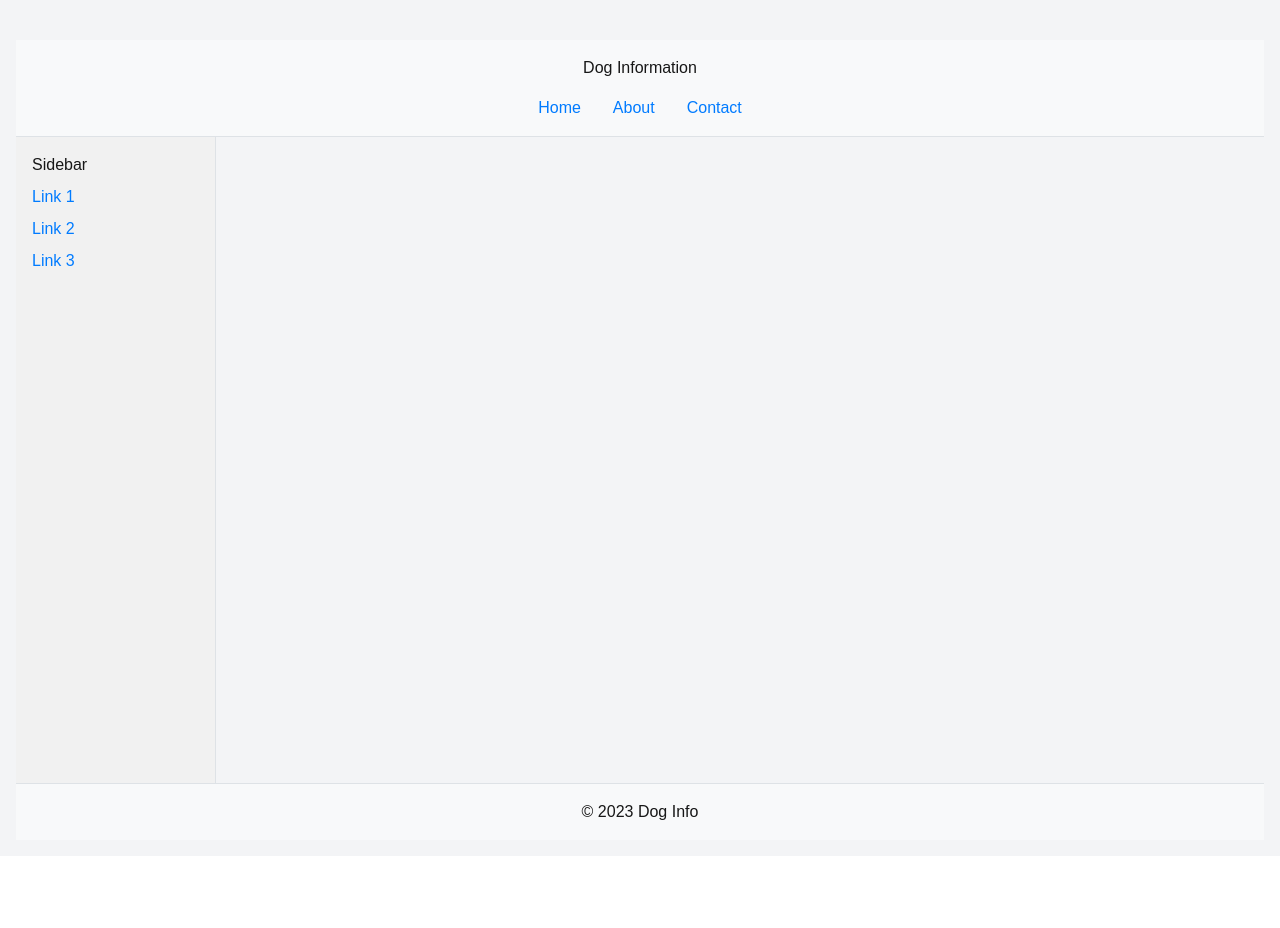
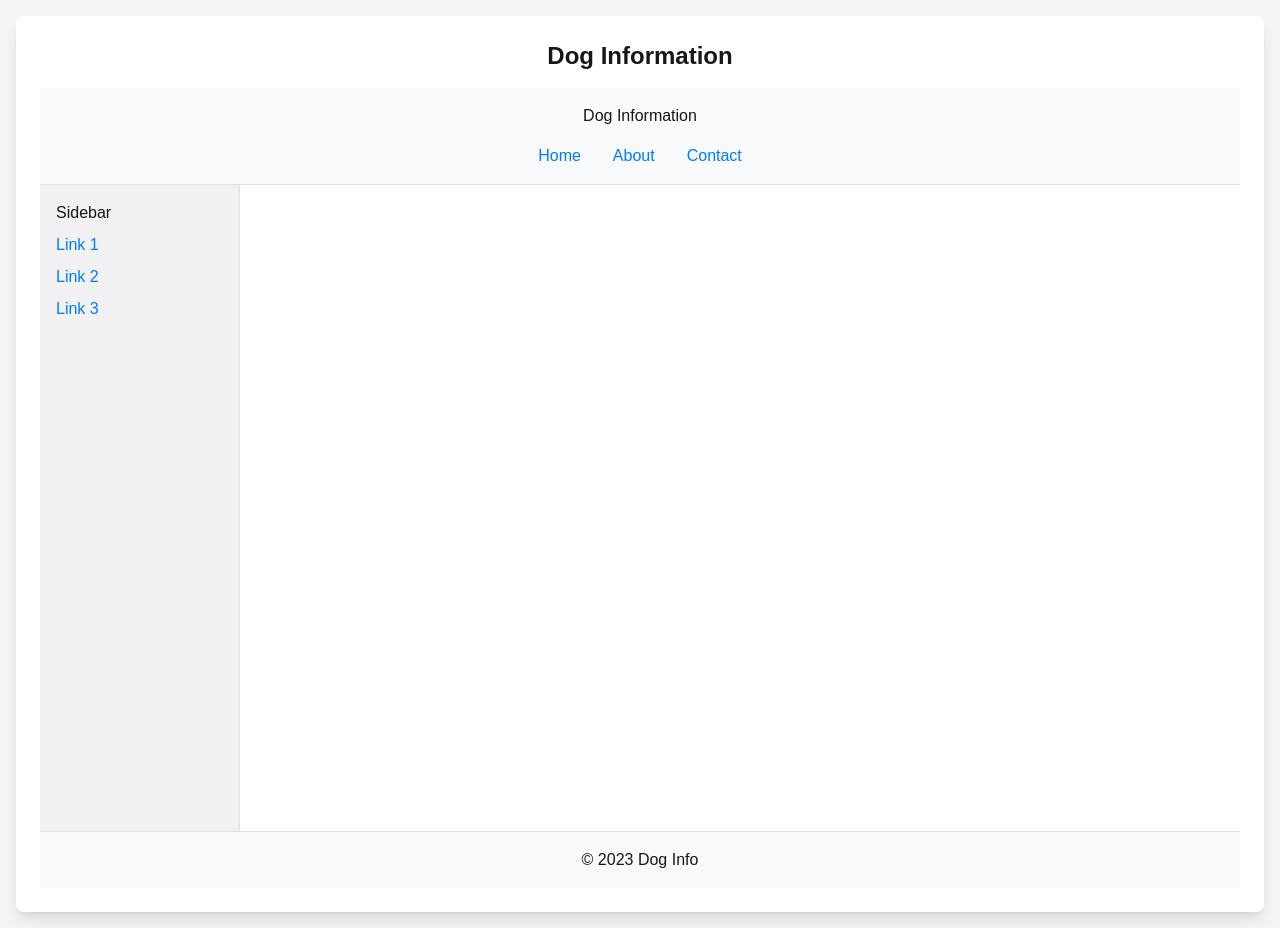
Before and after one commit to manminder11/Dogsdata-final-project-, a Next.js app: page / in a window 1280 px wide. Before the commit the page ends 856 px from the top, so only its background shows below. Built offline with nearby package versions, Linux system fonts and the light colour scheme.

Commit message:
advanceds

```diff
--- a/app/page.js
+++ b/app/page.js
@@ -2,9 +2,9 @@ import DogLayout from "./Dogsinfo/doglayout";
 
 export default function Page() {
   return (
-    <div className="p-4 bg-gray-100 min-h-screen">
-      <div className="container mx-auto">
-        <br className="my-4" />
+    <div className="p-4 bg-gray-100 min-h-screen flex items-center justify-center">
+      <div className="container mx-auto bg-white shadow-lg rounded-lg p-6">
+        <h1 className="text-2xl font-bold mb-4 text-center">Dog Information</h1>
         <DogLayout />
       </div>
     </div>
```
